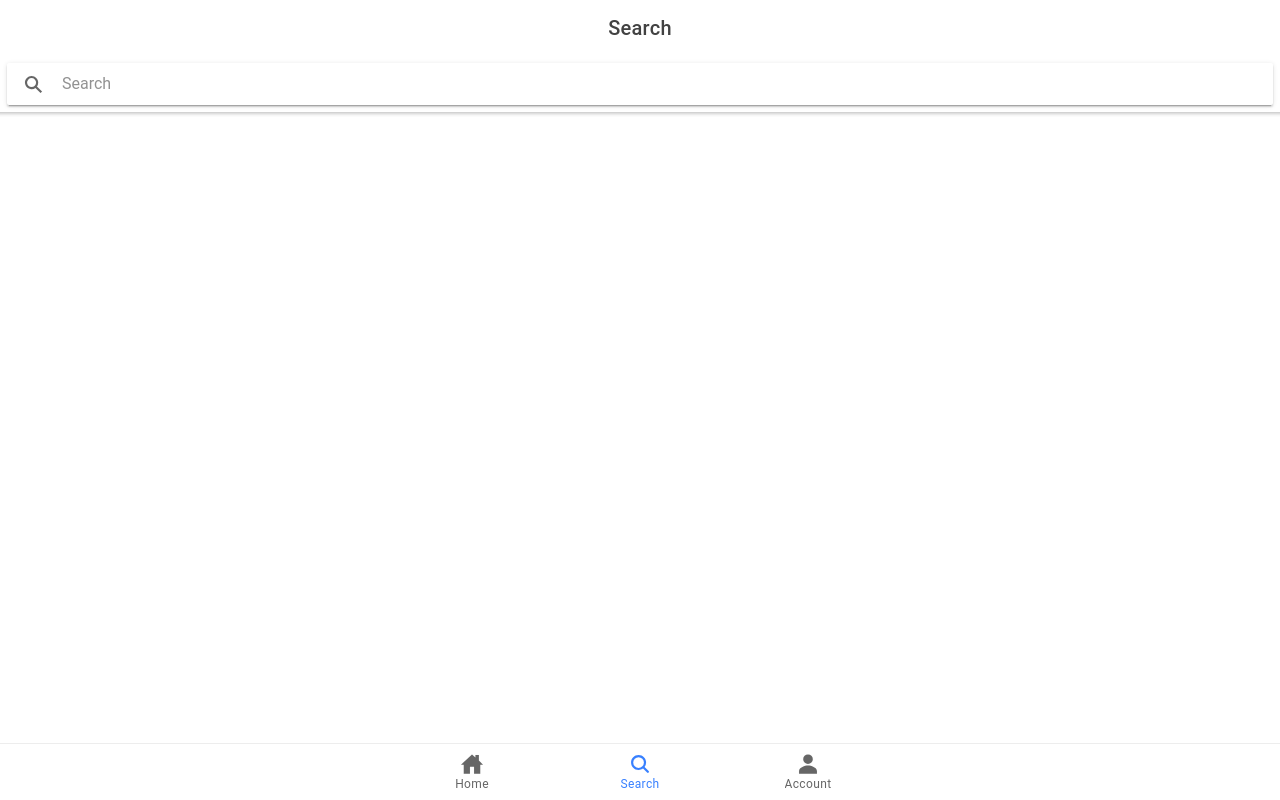
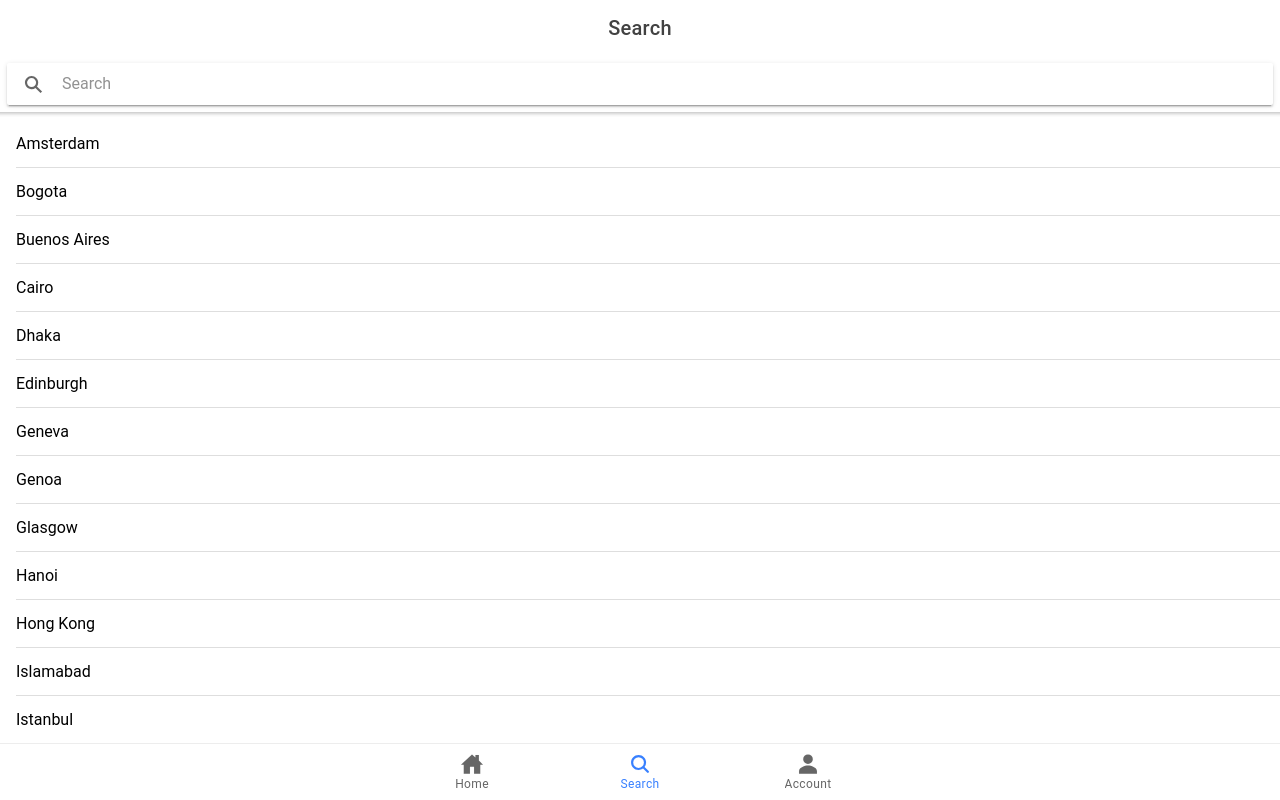
Before and after one commit to jlane9/hello-world, a React (Create React App) app: page /tabs/search in a window 1280 px wide. Built offline with nearby package versions, Linux system fonts and the light colour scheme.

Commit message:
Add some items to list

```diff
--- a/src/pages/search/Search.tsx
+++ b/src/pages/search/Search.tsx
@@ -1,5 +1,5 @@
 import React from 'react';
-import { IonContent, IonHeader, IonPage, IonSearchbar, IonTitle, IonToolbar } from '@ionic/react';
+import { IonContent, IonHeader, IonPage, IonSearchbar, IonTitle, IonToolbar, IonList, IonItem } from '@ionic/react';
 
 const Search: React.FC = () => {
   return (
@@ -13,11 +13,28 @@ const Search: React.FC = () => {
         </IonToolbar>
       </IonHeader>
       <IonContent fullscreen>
-        <IonHeader collapse="condense">
-          <IonToolbar>
-            <IonTitle size="large">Search</IonTitle>
-          </IonToolbar>
-        </IonHeader>
+        <IonList>
+          <IonItem>Amsterdam</IonItem>
+          <IonItem>Bogota</IonItem>
+          <IonItem>Buenos Aires</IonItem>
+          <IonItem>Cairo</IonItem>
+          <IonItem>Dhaka</IonItem>
+          <IonItem>Edinburgh</IonItem>
+          <IonItem>Geneva</IonItem>
+          <IonItem>Genoa</IonItem>
+          <IonItem>Glasgow</IonItem>
+          <IonItem>Hanoi</IonItem>
+          <IonItem>Hong Kong</IonItem>
+          <IonItem>Islamabad</IonItem>
+          <IonItem>Istanbul</IonItem>
+          <IonItem>Jakarta</IonItem>
+          <IonItem>Kiel</IonItem>
+          <IonItem>Kyoto</IonItem>
+          <IonItem>Le Havre</IonItem>
+          <IonItem>Lebanon</IonItem>
+          <IonItem>Lhasa</IonItem>
+          <IonItem>Lima</IonItem>
+        </IonList>
       </IonContent>
     </IonPage>
   );
```
